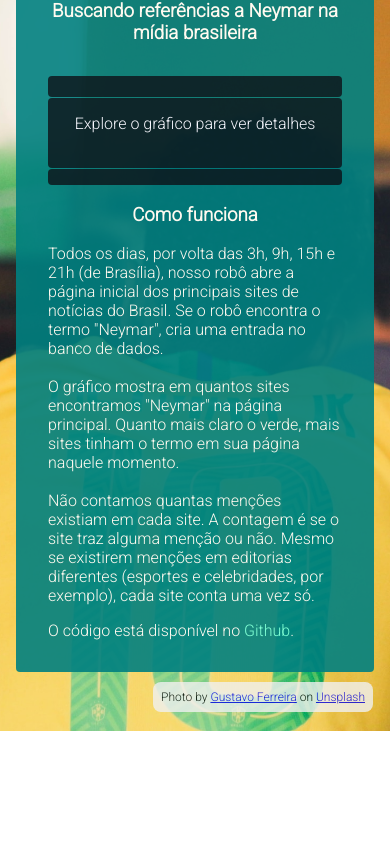
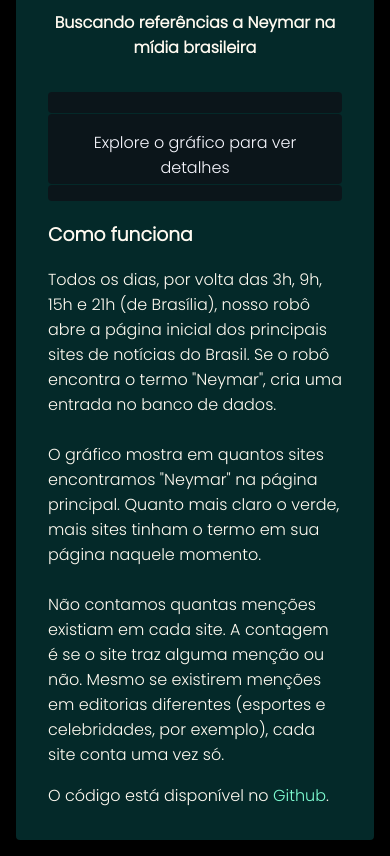
Before and after one commit to olrafa/neymarmeter, a website built with Vite: page index.html in a window 390 px wide. Shown: the part 113-969 px from the top of the page. Before the commit the page ends 844 px from the top, so only its background shows below. Built offline with nearby package versions, Linux system fonts and the light colour scheme; no server answers.

Commit message:
style changes

```diff
--- a/index.html
+++ b/index.html
@@ -4,13 +4,10 @@
     <meta charset="UTF-8" />
     <meta name="viewport" content="width=device-width, initial-scale=1.0" />
     <title>Neymarmeter</title>
-    <link rel="icon" href="src/assets/icon.jpeg" type="image/x-icon" />
-    <link rel="preconnect" href="https://fonts.googleapis.com" />
-    <link rel="preconnect" href="https://fonts.gstatic.com" crossorigin />
-    <link
-      href="https://fonts.googleapis.com/css2?family=Roboto:wght@300&display=swap"
-      rel="stylesheet"
-    />
+    <link rel="icon" href="src/assets/favicon-color.svg" type="image/x-icon" />
+    <link rel="preconnect" href="https://fonts.googleapis.com">
+    <link rel="preconnect" href="https://fonts.gstatic.com" crossorigin>
+    <link href="https://fonts.googleapis.com/css2?family=Poppins:wght@300&display=swap" rel="stylesheet">
     <link rel="stylesheet" href="src/style.css" />
   </head>
   <body>
--- a/src/constants.ts
+++ b/src/constants.ts
@@ -1,12 +1 @@
 export const API_URL = "https://mencionometro.vercel.app";
-
-export const unsplashCredits = [
-  {
-    href: "https://unsplash.com/@ferreiragustavo?utm_content=creditCopyText&utm_medium=referral&utm_source=unsplash",
-    text: "Gustavo Ferreira",
-  },
-  {
-    href: "https://unsplash.com/photos/man-wears-yellow-and-green-jersey-shirt-mGMWpkCdTuU?utm_content=creditCopyText&utm_medium=referral&utm_source=unsplash",
-    text: "Unsplash",
-  },
-];
--- a/src/main.ts
+++ b/src/main.ts
@@ -1,4 +1,3 @@
-import { unsplashCredits } from "./constants";
 import { initialize } from "./functions/start";
 import {
   EXPLAINER,
@@ -8,15 +7,15 @@
 } from "./strings";
 import "./style.css";
 
-const [author, site] = unsplashCredits;
-
 document.querySelector<HTMLDivElement>("#app")!.innerHTML = `
 <div id="content">
 <h1>${PAGE_TITLE}</h1>
-<h3>${SUB_TITLE}</h3>
+<h4>${SUB_TITLE}</h4>
+<div id="board">
 <div id="chart"></div>
 <div id="detail">${INITIAL_DETAIL_CAPTION}</div>
-<div id="site-list"></div>
+<div id="site-list">
+</div></div>
 <div id="info">
   <h3>${EXPLAINER.title}</h3>
   <p>
@@ -29,19 +28,6 @@
   </p>
 </div>
 </div>
-
-<div id="unsplash-credit">
-Photo by
-<a
-  href="${author.href}"
-  >${author.text}</a
->
-on
-<a
-  href="${site.href}"
-  >${site.text}</a
->
-</div>
 `;
 
 initialize();
--- a/src/style.css
+++ b/src/style.css
@@ -1,10 +1,6 @@
 body {
-    background-image: url(./assets/img001.jpg);
-    background-size: cover;
-    background-repeat: no-repeat;
-    background-attachment: fixed;
-    font-family: "Roboto", sans-serif;
-    position: relative;
+  font-family: "Poppins", sans-serif;
+  background-color: black;
 }
 
 h1 {
@@ -12,11 +8,16 @@
 }
 
 #content {
-    background: rgba(0, 128, 128, 0.9);
+  background: rgba(5, 46, 46, 0.9);
   padding: 1rem 2rem;
   color: floralwhite;
   border-radius: 4px;
   text-align: center;
+}
+
+#board {
+  width: 80%;
+  margin: 0 auto;
 }
 
 #chart {
@@ -70,7 +71,7 @@
   margin: 0 auto;
 }
 
-  h3 {
+h4 {
   text-align: center;
 }
 
@@ -106,23 +107,11 @@
 }
 
 .search-site:hover {
-    color: aquamarine;
+  color: #7fffd4;
 }
 
 .site-result {
   color: aquamarine;
-  }
-
-  #unsplash-credit {
-    background: #f1f1f1;
-    padding: 0.5rem 0.5rem;
-    width: fit-content;
-    border-radius: 8px;
-    opacity: 0.8;
-    position: fixed;
-    right: 1rem;
-    bottom: 1rem;
-    font-size: 12px;
 }
 
 /* For mobile screens */
@@ -144,10 +133,7 @@
     width: 100%;
   }
 
-    #unsplash-credit {
-      margin-top: 10px;
-      position: relative;
-      float: right;
-      margin-right: -7px;
+  #board {
+    width: 100%;
   }
 }
```
Also changed, not shown: src/assets/favicon-color.svg (added), src/assets/icon.jpeg (deleted), src/assets/img001.jpg (deleted), src/assets/logo.svg (added). Lines whose indentation alone changed are shown as unchanged.
